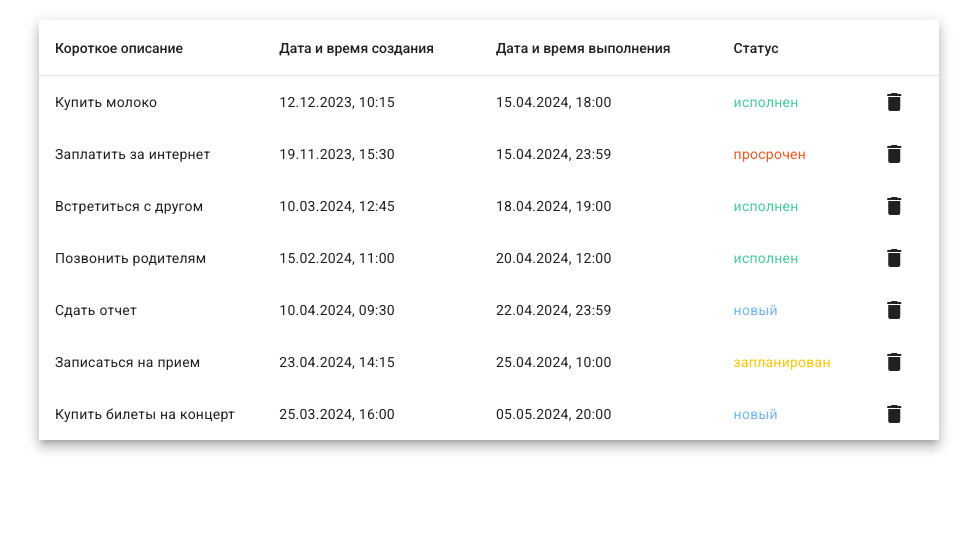
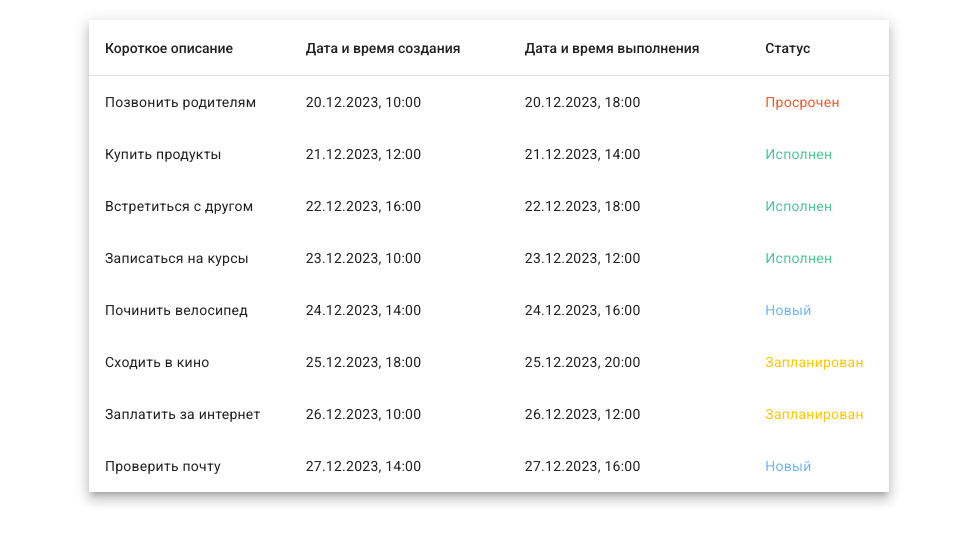
Before and after one commit to mihah-h/reminders, an Angular app: page / in a window 1280 px wide. Shown: the top 544 px of the page, without its empty margins (151-1128 px from the left). Built offline with nearby package versions, Linux system fonts and the light colour scheme.

Commit message:
small fix

```diff
--- a/src/app/app.component.scss
+++ b/src/app/app.component.scss
@@ -1,4 +1,4 @@
 .main {
-  max-width: 900px;
+  max-width: 800px;
   margin: 20px auto;
 }
--- a/src/app/core/models/reminder.ts
+++ b/src/app/core/models/reminder.ts
@@ -1,13 +1,11 @@
 import { Status } from './status';
 
 export class Reminder {
-  public creationDateTime: Date;
   constructor(
     public shortDescription: string,
     public fullDescription: string,
+    public creationDateTime: Date,
     public dueDateTime: Date,
     public status: Status,
-  ) {
-    this.creationDateTime = new Date();
-  }
+  ) {}
 }
--- a/src/app/core/models/status-name.ts
+++ b/src/app/core/models/status-name.ts
@@ -1,6 +1,6 @@
 export enum STATUS_NAME {
-  NEW = "новый",
-  COMPLETED = "исполнен",
-  PLANNED = "запланирован",
-  EXPIRED = "просрочен",
+  NEW = "Новый",
+  COMPLETED = "Исполнен",
+  PLANNED = "Запланирован",
+  EXPIRED = "Просрочен",
 }
--- a/src/app/core/services/reminders.service.ts
+++ b/src/app/core/services/reminders.service.ts
@@ -8,55 +8,62 @@ import { STATUS_NAME } from '../models/status-name';
 })
 export class RemindersService {
   private reminders: Reminder[] = [
-    {
-      shortDescription: 'Купить молоко',
-      fullDescription: 'Купить 1 литр молока в магазине на углу',
-      dueDateTime: new Date(2024, 3, 15, 18, 0),
-      status: new Status(STATUS_NAME.COMPLETED),
-      creationDateTime: new Date(2023, 11, 12, 10, 15),
-    },
-    {
-      shortDescription: 'Заплатить за интернет',
-      fullDescription: 'Оплатить счет за интернет до 15 апреля',
-      dueDateTime: new Date(2024, 3, 15, 23, 59),
-      status: new Status(STATUS_NAME.EXPIRED),
-      creationDateTime: new Date(2023, 10, 19, 15, 30),
-    },
-    {
-      shortDescription: 'Встретиться с другом',
-      fullDescription: 'Встреча с другом в кафе "Кофемания" в 19:00',
-      dueDateTime: new Date(2024, 3, 18, 19, 0),
-      status: new Status(STATUS_NAME.COMPLETED),
-      creationDateTime: new Date(2024, 2, 10, 12, 45),
-    },
-    {
-      shortDescription: 'Позвонить родителям',
-      fullDescription: 'Позвонить родителям и поздравить с днем рождения',
-      dueDateTime: new Date(2024, 3, 20, 12, 0),
-      status: new Status(STATUS_NAME.COMPLETED),
-      creationDateTime: new Date(2024, 1, 15, 11, 0),
-    },
-    {
-      shortDescription: 'Сдать отчет',
-      fullDescription: 'Сдать отчет по проекту "Аналитика" до конца недели',
-      dueDateTime: new Date(2024, 3, 22, 23, 59),
-      status: new Status(STATUS_NAME.NEW),
-      creationDateTime: new Date(2024, 3, 10, 9, 30),
-    },
-    {
-      shortDescription: 'Записаться на прием',
-      fullDescription: 'Записаться на прием к врачу',
-      dueDateTime: new Date(2024, 3, 25, 10, 0),
-      status: new Status(STATUS_NAME.PLANNED),
-      creationDateTime: new Date(2024, 3, 23, 14, 15),
-    },
-    {
-      shortDescription: 'Купить билеты на концерт',
-      fullDescription: 'Купить билеты на концерт любимой группы',
-      dueDateTime: new Date(2024, 4, 5, 20, 0),
-      status: new Status(STATUS_NAME.NEW),
-      creationDateTime: new Date(2024, 2, 25, 16, 0),
-    },
+    new Reminder(
+      'Позвонить родителям',
+      'Позвонить родителям, узнать как дела и поздравить с днем рождения',
+      new Date(2023, 11, 20, 10, 0, 0),
+      new Date(2023, 11, 20, 18, 0, 0),
+      new Status(STATUS_NAME.EXPIRED)
+    ),
+    new Reminder(
+      'Купить продукты',
+      'Купить продукты в магазине напротив дома: хлеб, молоко, яйца, сыр',
+      new Date(2023, 11, 21, 12, 0, 0),
+      new Date(2023, 11, 21, 14, 0, 0),
+      new Status(STATUS_NAME.COMPLETED)
+    ),
+    new Reminder(
+      'Встретиться с другом',
+      'Встретиться с другом в кафе напротив парка, обсудить планы на выходные',
+      new Date(2023, 11, 22, 16, 0, 0),
+      new Date(2023, 11, 22, 18, 0, 0),
+      new Status(STATUS_NAME.COMPLETED)
+    ),
+    new Reminder(
+      'Записаться на курсы',
+      'Записаться на курсы английского языка, изучить расписание и стоимость',
+      new Date(2023, 11, 23, 10, 0, 0),
+      new Date(2023, 11, 23, 12, 0, 0),
+      new Status(STATUS_NAME.COMPLETED)
+    ),
+    new Reminder(
+      'Починить велосипед',
+      'Отвезти велосипед в мастерскую, заменить покрышку и проверить тормоза',
+      new Date(2023, 11, 24, 14, 0, 0),
+      new Date(2023, 11, 24, 16, 0, 0),
+      new Status(STATUS_NAME.NEW)
+    ),
+    new Reminder(
+      'Сходить в кино',
+      'Сходить в кино с девушкой, посмотреть новый фильм, купить попкорн',
+      new Date(2023, 11, 25, 18, 0, 0),
+      new Date(2023, 11, 25, 20, 0, 0),
+      new Status(STATUS_NAME.PLANNED)
+    ),
+    new Reminder(
+      'Заплатить за интернет',
+      'Оплатить счет за интернет, проверить баланс и продлить подписку',
+      new Date(2023, 11, 26, 10, 0, 0),
+      new Date(2023, 11, 26, 12, 0, 0),
+      new Status(STATUS_NAME.PLANNED)
+    ),
+    new Reminder(
+      'Проверить почту',
+      'Проверить почту, ответить на письма и удалить спам',
+      new Date(2023, 11, 27, 14, 0, 0),
+      new Date(2023, 11, 27, 16, 0, 0),
+      new Status(STATUS_NAME.NEW)
+    ),
   ];
 
   constructor() {}
@@ -69,10 +76,6 @@ export class RemindersService {
     return this.reminders[index];
   }
 
-  createReminder(shortDescription: string, fullDescription: string, dueDateTime: Date, status: Status) {
-    this.reminders.push(new Reminder(shortDescription, fullDescription, dueDateTime, status));
-  }
-
   updateReminder(index: number, updatedReminder: Reminder): Reminder | undefined {
     const reminder = this.getReminder(index);
     if (reminder) {
@@ -81,11 +84,4 @@ export class RemindersService {
     }
     return undefined;
   }
-
-  deleteReminder(index: number) {
-    const reminder = this.getReminder(index);
-    if (reminder) {
-      this.reminders.splice(index, 1);
-    }
-  }
 }
--- a/src/app/pages/reminder-list/reminder-list.component.html
+++ b/src/app/pages/reminder-list/reminder-list.component.html
@@ -26,15 +26,6 @@
       <app-status [statusName]="element.status.name"></app-status>
     </td>
   </ng-container>
-  <ng-container matColumnDef="delete">
-    <th mat-header-cell *matHeaderCellDef>
-    </th>
-    <td mat-cell *matCellDef="let element">
-      <button mat-icon-button aria-label="Example icon button with a vertical three dot icon">
-        <mat-icon>delete</mat-icon>
-      </button>
-    </td>
-  </ng-container>
   <tr mat-header-row *matHeaderRowDef="displayedColumns"></tr>
   <tr mat-row *matRowDef="let row; columns: displayedColumns;"></tr>
 </table>
--- a/src/app/pages/reminder-list/reminder-list.component.ts
+++ b/src/app/pages/reminder-list/reminder-list.component.ts
@@ -45,7 +45,7 @@ import { StatusComponent } from './status/status.component';
   styleUrl: './reminder-list.component.scss'
 })
 export class ReminderListComponent implements OnInit, AfterViewInit {
-  displayedColumns: string[] = ['shortDescription', 'creationDateTime', 'dueDateTime', 'status', 'delete'];
+  displayedColumns: string[] = ['shortDescription', 'creationDateTime', 'dueDateTime', 'status'];
   reminders: Reminder[] = [];
   dataSource!: MatTableDataSource<Reminder> ;
 
```
